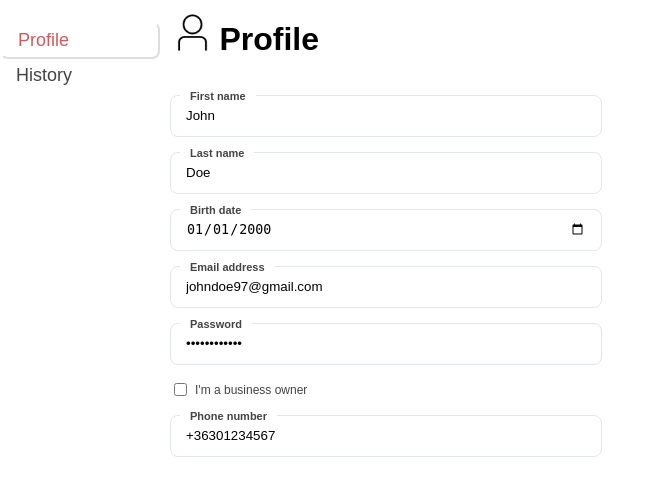
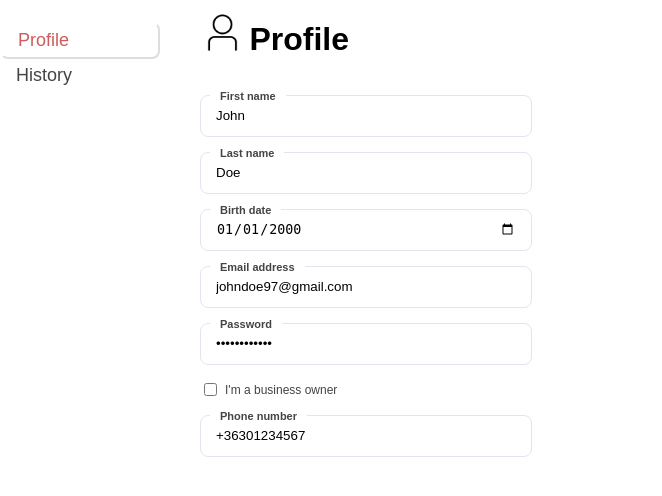
Before and after one commit to gergo-m/hirdeto-kereskedelmi-oldal, a PHP site: page /profile.html in a window 1280 px wide. Shown: the part 48-544 px from the top of the page, without its empty margins (0-662 px from the left). Run offline with PHP 8.4, Linux system fonts and the light colour scheme.

Commit message:
Little tweaks

```diff
--- a/profile.css
+++ b/profile.css
@@ -12,7 +12,7 @@ img {
     position: relative;
     width: 20rem;
     margin: 0 auto 0 160px;
-    padding: 0 10px;
+    padding: 0 40px;
     background: #fff;
 }
 
@@ -23,7 +23,7 @@ img {
 
 .profile-info div.textinput input {
     display: block;
-    width: 400px;
+    width: 300px;
     height: 40px;
     background: transparent;
     border: solid 1px #e1e5ee;
@@ -73,7 +73,7 @@ input:focus {
     z-index: 1;
     top: 50px;
     left: 0;
-    background-color: white;
+    background-color: transparent;
     overflow-x: hidden;
     padding-top: 20px;
 }
@@ -103,3 +103,9 @@ input:focus {
     .sidenav {padding-top: 15px;}
     .sidenav a {font-size: 18px;}
 }
+
+/*
+.profile-info {
+    max-width: 1000px;
+    margin: auto;
+} */
--- a/profile.html
+++ b/profile.html
@@ -15,6 +15,7 @@
     </nav>
 </head>
 <body>
+<div class="whole-page">
 <div class="sidenav">
     <a class="active" href="./profile.html">Profile</a>
     <a href="./history.html">History</a>
@@ -53,5 +54,6 @@
         <label for="phone">Phone number</label>
     </div>
 </div>
+</div>
 </body>
 </html>
```
